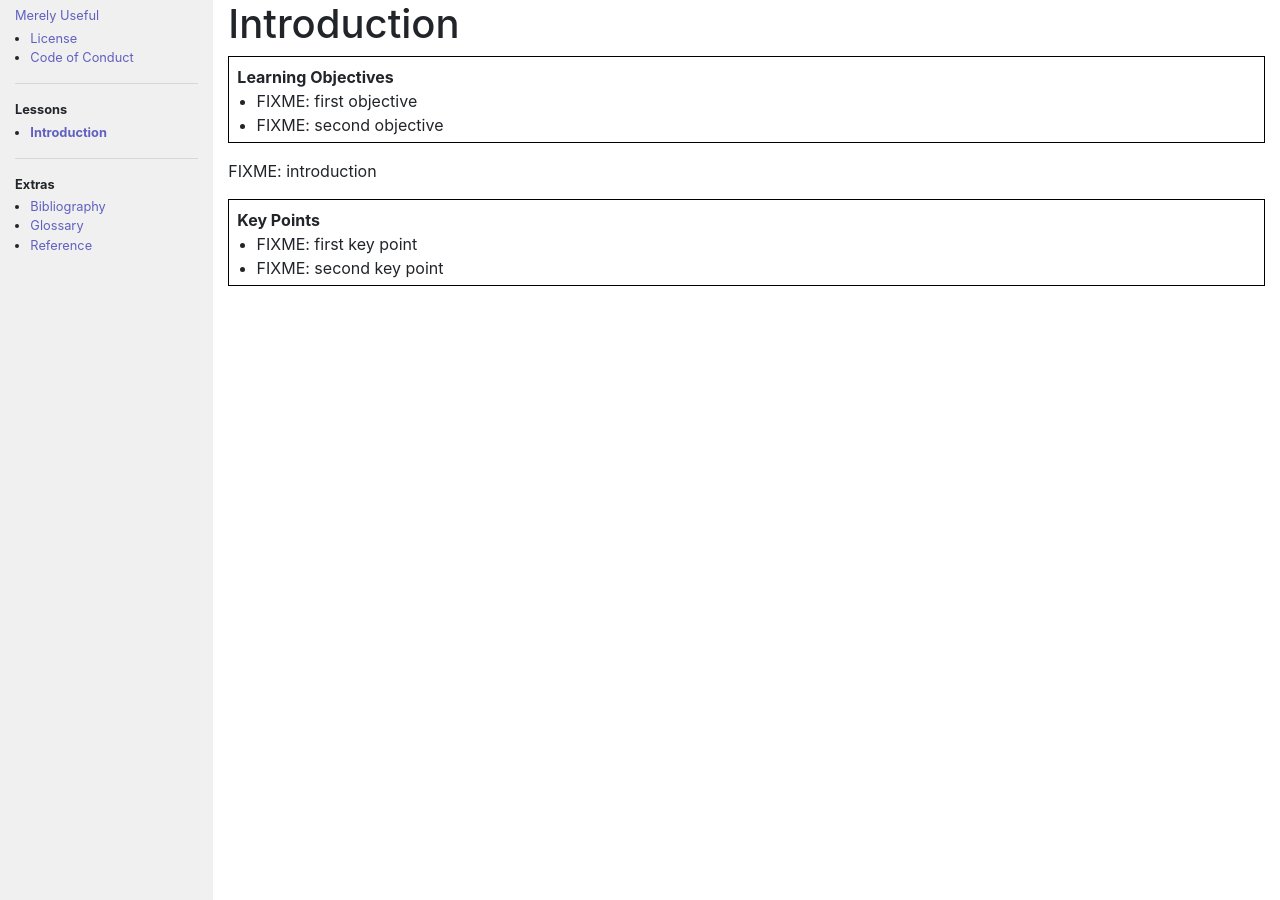
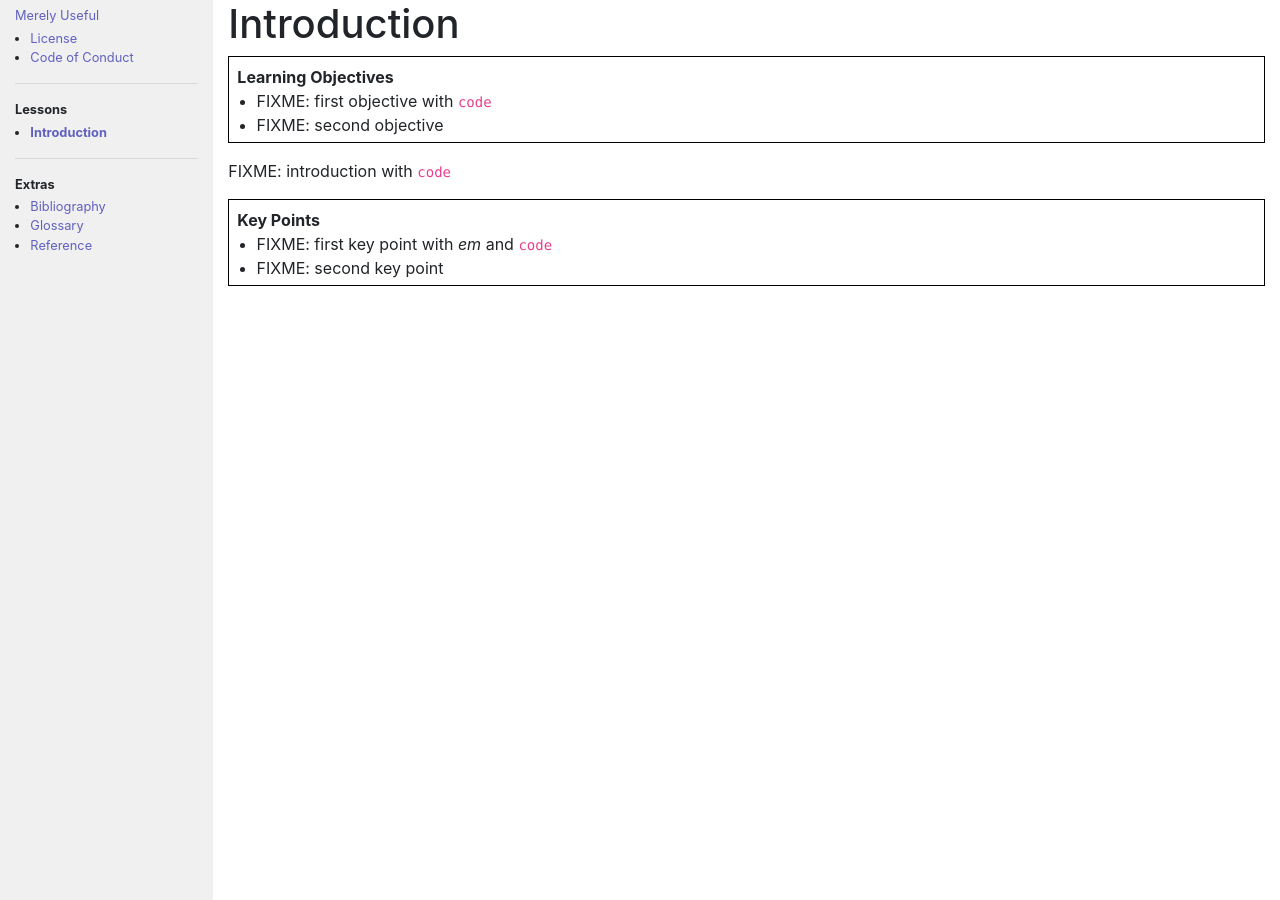
Before and after one commit to Carreau/one-extra-fact, a Jekyll site: the page built from _lessons/intro.md, in a window 1280 px wide. Built offline with Jekyll 4.4.1, drawn with Linux system fonts in a browser that asks for light colours.

Commit message:
Refactoring listblocks for objectives and key points

```diff
--- /dev/null
+++ b/_includes/listblock.html
@@ -0,0 +1,8 @@
+{% if include.items %}
+<div class="listblock">
+  <p><strong>{{include.title}}</strong></p>
+  <ul>
+    {% for item in include.items %}<li>{{item|markdownify||replace: "<p>", ""|replace: "</p>", ""}}</li>{% endfor %}
+  </ul>
+</div>
+{% endif %}
--- a/_includes/toc.html
+++ b/_includes/toc.html
@@ -1,5 +1,5 @@
 <nav>
-  <p>{% if page.permalink == '/' %}<strong>{% endif %}<a href="{{'/'|relative_url}}">Merely Useful</a>{% if page.permalink == '/' %}</strong>{% endif %}</p>
+  <p>{% if page.permalink == '/' %}<strong>{% endif %}<a href="{{'/'|relative_url}}">{{site.title}}</a>{% if page.permalink == '/' %}</strong>{% endif %}</p>
   {% include toc-section.html title="" toc=site.toc.toplevel coll=site.toplevel %}
   <hr/>
   {% include toc-section.html title="Lessons" toc=site.toc.lessons coll=site.lessons %}
--- a/_layouts/default.html
+++ b/_layouts/default.html
@@ -16,26 +16,9 @@
         </div>
         <div class="col offset-2 main">
           <h1>{% if page.title %}{{page.title}}{% else %}{{site.title}}{% endif %}</h1>
-
-          {% if page.objectives %}
-          <div class="objectives">
-            <p><strong>Learning Objectives</strong></p>
-            <ul>
-              {% for obj in page.objectives %}<li>{{obj}}</li>{% endfor %}
-            </ul>
-          </div>
-          {% endif %}
-
+          {% include listblock.html title="Learning Objectives" items=page.objectives %}
           {{content}}
-
-          {% if page.keypoints %}
-          <div class="keypoints">
-            <p><strong>Key Points</strong></p>
-            <ul>
-              {% for obj in page.keypoints %}<li>{{obj}}</li>{% endfor %}
-            </ul>
-          </div>
-          {% endif %}
+          {% include listblock.html title="Key Points" items=page.keypoints %}
         </div>
       </div>
     </div>
--- a/_lessons/intro.md
+++ b/_lessons/intro.md
@@ -3,11 +3,11 @@
 permalink: "/intro/"
 title: "Introduction"
 objectives:
-- "FIXME: first objective"
+- "FIXME: first objective with `code`"
 - "FIXME: second objective"
 keypoints:
-- "FIXME: first key point"
+- "FIXME: first key point with *em* and `code`"
 - "FIXME: second key point"
 ---
 
-FIXME: introduction
+FIXME: introduction with `code`
--- a/css/theme.css
+++ b/css/theme.css
@@ -19,17 +19,13 @@
     margin-top: -1em;
     margin-bottom: 5px;
 }
-div.objectives p ~ ul {
-    margin-top: -1em;
-    margin-bottom: 5px;
-}
-div.keypoints p ~ ul {
+div.listblock p ~ ul {
     margin-top: -1em;
     margin-bottom: 5px;
 }
 
 /* Outlines for objectives and key points. */
-div.objectives, div.keypoints {
+div.listblock {
     border-style: solid;
     border-width: 1px;
     border-color: #000000;
```
Also changed, not shown: _extras/reference.html (added, +16 -0 lines), _extras/reference.md (deleted, +0 -11 lines).
